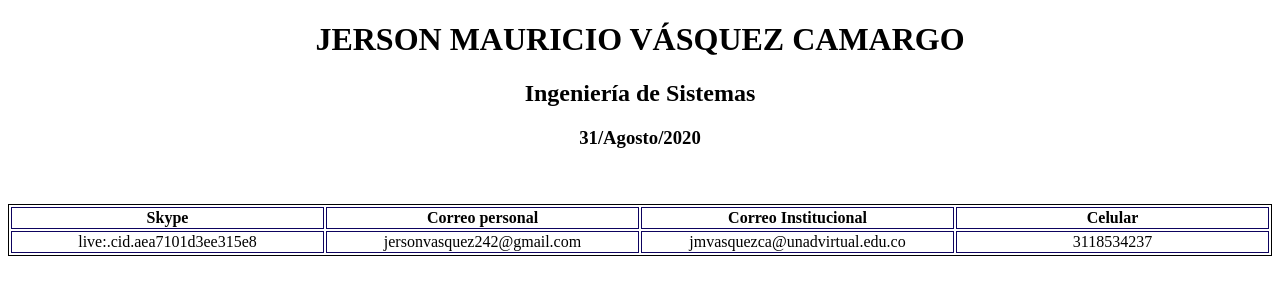
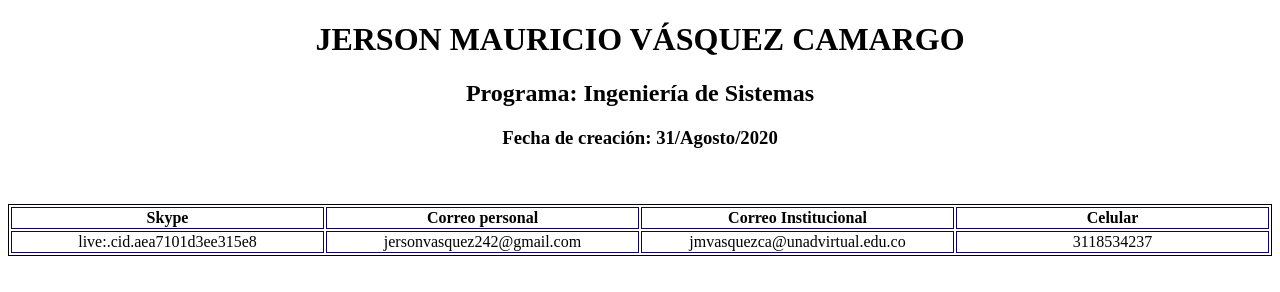
Before and after one commit to Jersson20/DSW-JersonVasquez, a plain HTML site: page index.html in a window 1280 px wide. Drawn offline with Linux system fonts and the light colour scheme.

Commit message:
Update index.html
Actualización de lineas 11 y 12

```diff
--- a/index.html
+++ b/index.html
@@ -8,8 +8,8 @@
 </head>
 <body>
     <h1>JERSON MAURICIO VÁSQUEZ CAMARGO</h1>
-    <h2>Ingeniería de Sistemas</h2>
-    <h3>31/Agosto/2020</h3>
+    <h2>Programa: Ingeniería de Sistemas</h2>
+    <h3>Fecha de creación: 31/Agosto/2020</h3>
 
     <table class="egt">
         <tr>
```
